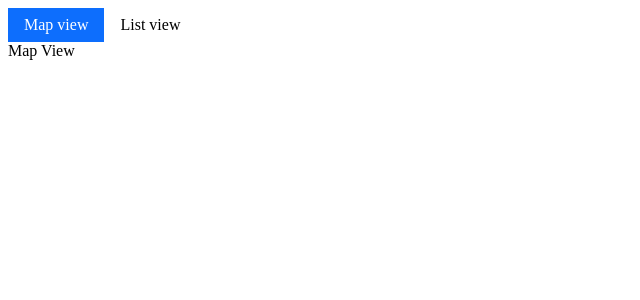
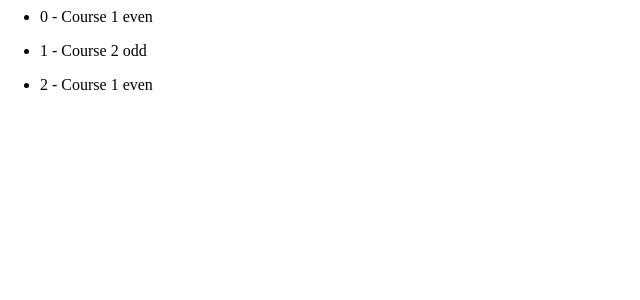
Before and after one commit to Mouhamet99/LetsAngular, an Angular app: page / in a window 1280 px wide. Shown: the top 300 px of the page, without its empty margins (0-640 px from the left). Built offline with nearby package versions, Linux system fonts and the light colour scheme.

Commit message:
ngFor Directive

```diff
--- a/src/app/app.component.html
+++ b/src/app/app.component.html
@@ -1,4 +1,4 @@
-<ul class="nav nav-pills">
+<!-- <ul class="nav nav-pills">
   <li class="nav-item"><a class="nav-link"  [class.active]="viewMode == 'map'" (click)="viewMode = 'map'">Map view</a></li>
   <li class="nav-item" ><a class="nav-link" [class.active]="viewMode == 'list'" (click)="viewMode = 'list'">List view</a></li>
 </ul>
@@ -8,3 +8,8 @@
   <p *ngSwitchCase="'list'">List View </p>
   <p *ngSwitchDefault>OtherWhise View </p>
 </div>
+ -->
+
+ <ul *ngFor="let course of courses, index as i; even as isEvent">
+   <li>{{i}} - {{ course.title }} {{ isEvent ? 'even': 'odd'}}</li>
+ </ul>
--- a/src/app/app.component.ts
+++ b/src/app/app.component.ts
@@ -7,6 +7,11 @@ import { Component } from '@angular/core';
 })
 export class AppComponent {
   title = 'Hello World Angular';
-  courses = [1, 2];
+  courses = [
+    {title: "Course 1", author: "Epsilon"},
+    {title: "Course 2", author: "Soso"},
+    {title: "Course 1", author: "Libs"}
+  ];
   viewMode :string = "map";
+
 }
```
